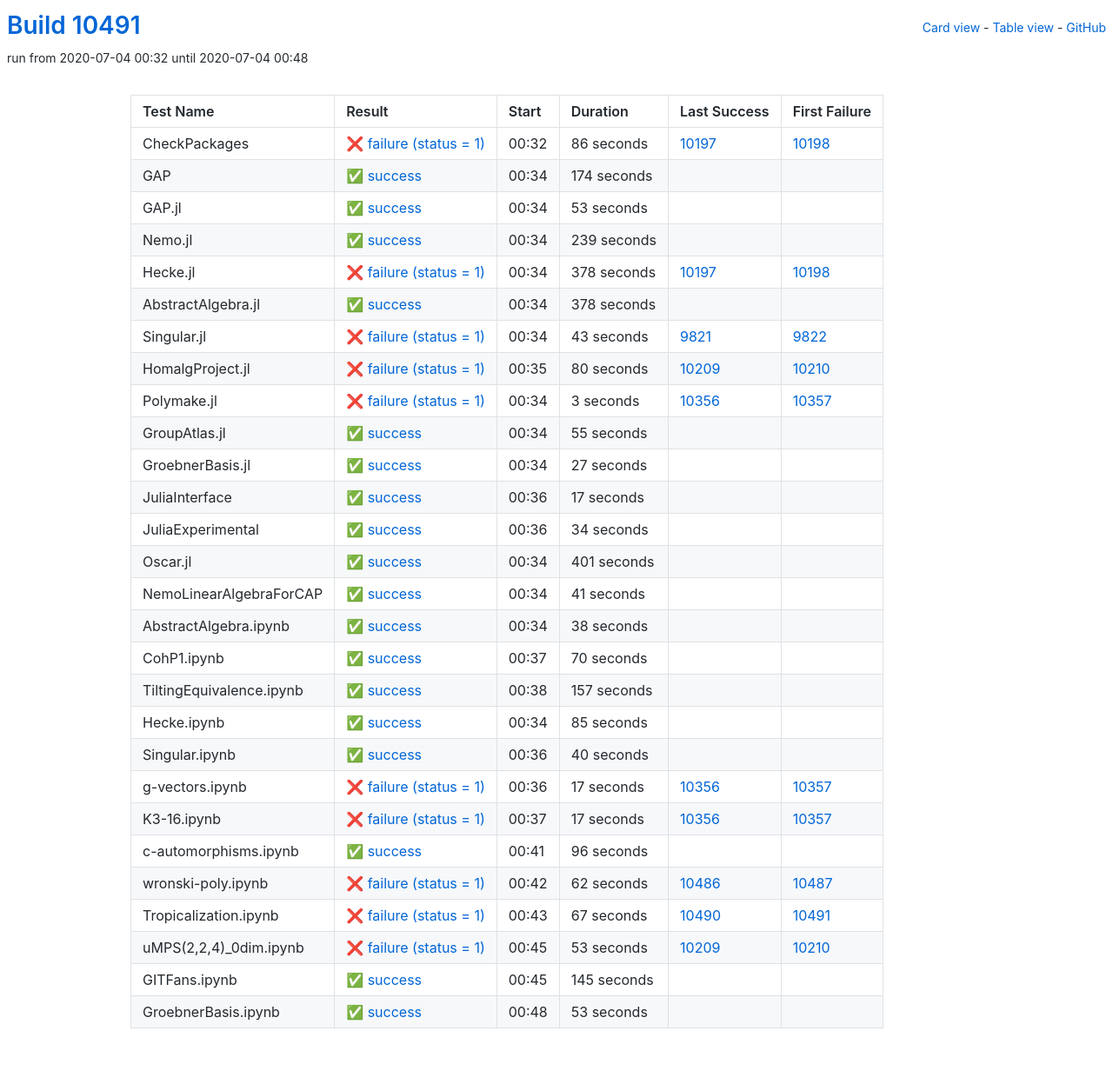
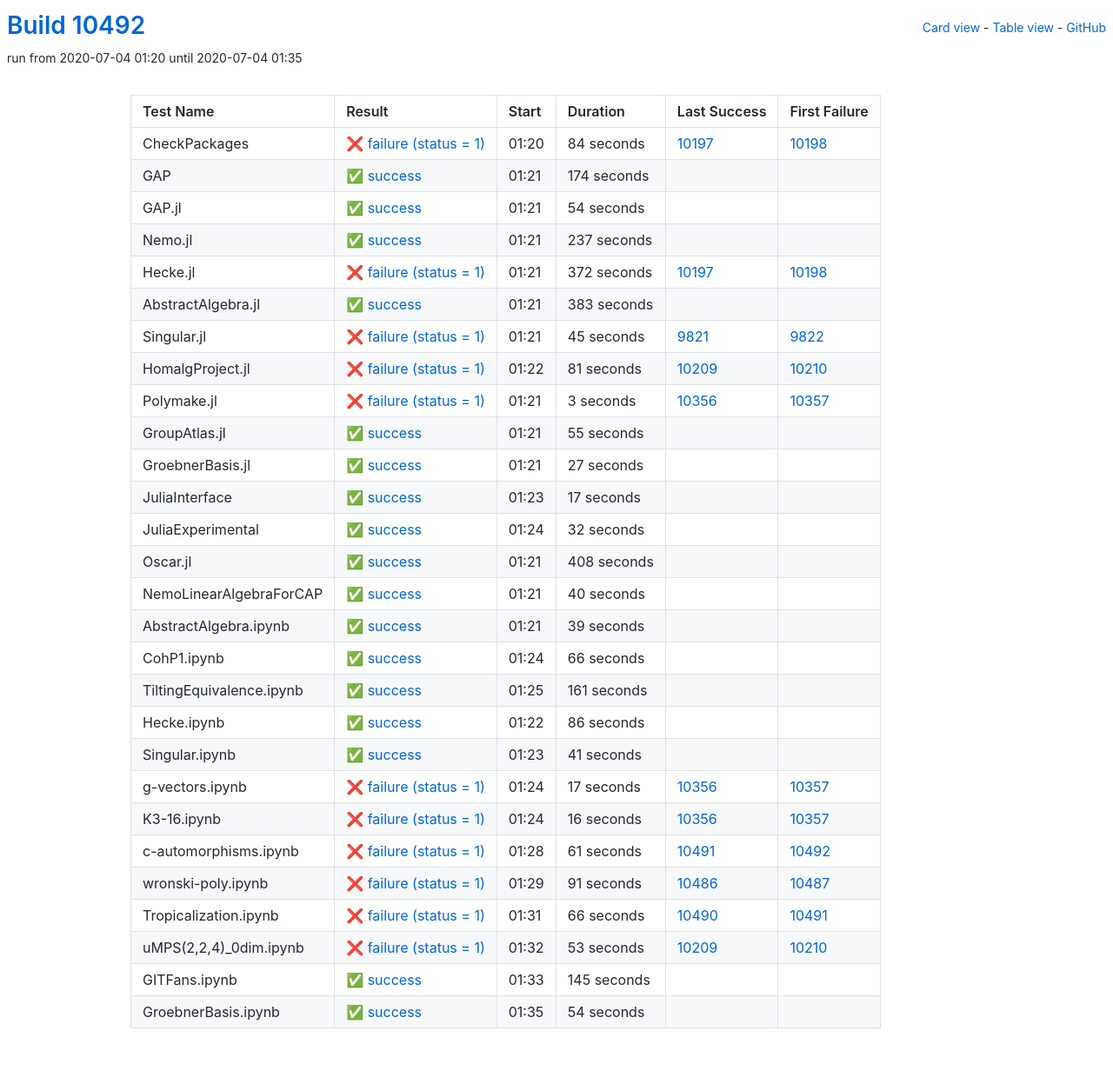
Before and after one commit to oscar-system/oscar-ci-status, a Jekyll site: the page built from table.html, in a window 1280 px wide. Shown: the whole page at 87% size. Built offline with Jekyll 4.4.1, drawn with Linux system fonts in a browser that asks for light colours.

Commit message:
Build #10492

```diff
--- a/_data/ci.yml
+++ b/_data/ci.yml
@@ -1,6 +1,6 @@
 ---
-build: 10491
-build_url: https://oscarci.mathematik.uni-kl.de/job/oscar/10491/
+build: 10492
+build_url: https://oscarci.mathematik.uni-kl.de/job/oscar/10492/
 job: oscar
 organization: oscar-system
 repo: oscar-ci-status
@@ -8,20 +8,20 @@
 tests:
 - name: CheckPackages
   id: checkpackages
-  log: https://oscarci.mathematik.uni-kl.de/job/oscar/10491/artifact/logs/build-10491/CheckPackages.log
-  start: 2020-07-04 00:32
+  log: https://oscarci.mathematik.uni-kl.de/job/oscar/10492/artifact/logs/build-10492/CheckPackages.log
+  start: 2020-07-04 01:20
   success: false
   exitcode: 1
   status: failure
-  duration: 86
+  duration: 84
   last_success: 10197
   last_success_url: https://oscarci.mathematik.uni-kl.de/job/oscar/10197/
   first_failure: 10198
   first_failure_url: https://oscarci.mathematik.uni-kl.de/job/oscar/10198/
 - name: GAP
   id: gap
-  log: https://oscarci.mathematik.uni-kl.de/job/oscar/10491/artifact/logs/build-10491/GAP.log
-  start: 2020-07-04 00:34
+  log: https://oscarci.mathematik.uni-kl.de/job/oscar/10492/artifact/logs/build-10492/GAP.log
+  start: 2020-07-04 01:21
   success: true
   exitcode: 0
   status: success
@@ -32,80 +32,80 @@
   first_failure_url:
 - name: GAP.jl
   id: gap-jl
-  log: https://oscarci.mathematik.uni-kl.de/job/oscar/10491/artifact/logs/build-10491/GAP.jl.log
-  start: 2020-07-04 00:34
+  log: https://oscarci.mathematik.uni-kl.de/job/oscar/10492/artifact/logs/build-10492/GAP.jl.log
+  start: 2020-07-04 01:21
   success: true
   exitcode: 0
   status: success
-  duration: 53
+  duration: 54
   last_success: false
   last_success_url:
   first_failure: false
   first_failure_url:
 - name: Nemo.jl
   id: nemo-jl
-  log: https://oscarci.mathematik.uni-kl.de/job/oscar/10491/artifact/logs/build-10491/Nemo.jl.log
-  start: 2020-07-04 00:34
+  log: https://oscarci.mathematik.uni-kl.de/job/oscar/10492/artifact/logs/build-10492/Nemo.jl.log
+  start: 2020-07-04 01:21
   success: true
   exitcode: 0
   status: success
-  duration: 239
+  duration: 237
   last_success: false
   last_success_url:
   first_failure: false
   first_failure_url:
 - name: Hecke.jl
   id: hecke-jl
-  log: https://oscarci.mathematik.uni-kl.de/job/oscar/10491/artifact/logs/build-10491/Hecke.jl.log
-  start: 2020-07-04 00:34
+  log: https://oscarci.mathematik.uni-kl.de/job/oscar/10492/artifact/logs/build-10492/Hecke.jl.log
+  start: 2020-07-04 01:21
   success: false
   exitcode: 1
   status: failure
-  duration: 378
+  duration: 372
   last_success: 10197
   last_success_url: https://oscarci.mathematik.uni-kl.de/job/oscar/10197/
   first_failure: 10198
   first_failure_url: https://oscarci.mathematik.uni-kl.de/job/oscar/10198/
 - name: AbstractAlgebra.jl
   id: abstractalgebra-jl
-  log: https://oscarci.mathematik.uni-kl.de/job/oscar/10491/artifact/logs/build-10491/AbstractAlgebra.jl.log
-  start: 2020-07-04 00:34
+  log: https://oscarci.mathematik.uni-kl.de/job/oscar/10492/artifact/logs/build-10492/AbstractAlgebra.jl.log
+  start: 2020-07-04 01:21
   success: true
   exitcode: 0
   status: success
-  duration: 378
+  duration: 383
   last_success: false
   last_success_url:
   first_failure: false
   first_failure_url:
 - name: Singular.jl
   id: singular-jl
-  log: https://oscarci.mathematik.uni-kl.de/job/oscar/10491/artifact/logs/build-10491/Singular.jl.log
-  start: 2020-07-04 00:34
+  log: https://oscarci.mathematik.uni-kl.de/job/oscar/10492/artifact/logs/build-10492/Singular.jl.log
+  start: 2020-07-04 01:21
   success: false
   exitcode: 1
   status: failure
-  duration: 43
+  duration: 45
   last_success: 9821
   last_success_url: https://oscarci.mathematik.uni-kl.de/job/oscar/9821/
   first_failure: 9822
   first_failure_url: https://oscarci.mathematik.uni-kl.de/job/oscar/9822/
 - name: HomalgProject.jl
   id: homalgproject-jl
-  log: https://oscarci.mathematik.uni-kl.de/job/oscar/10491/artifact/logs/build-10491/HomalgProject.jl.log
-  start: 2020-07-04 00:35
+  log: https://oscarci.mathematik.uni-kl.de/job/oscar/10492/artifact/logs/build-10492/HomalgProject.jl.log
+  start: 2020-07-04 01:22
   success: false
   exitcode: 1
   status: failure
-  duration: 80
+  duration: 81
   last_success: 10209
   last_success_url: https://oscarci.mathematik.uni-kl.de/job/oscar/10209/
   first_failure: 10210
   first_failure_url: https://oscarci.mathematik.uni-kl.de/job/oscar/10210/
 - name: Polymake.jl
   id: polymake-jl
-  log: https://oscarci.mathematik.uni-kl.de/job/oscar/10491/artifact/logs/build-10491/Polymake.jl.log
-  start: 2020-07-04 00:34
+  log: https://oscarci.mathematik.uni-kl.de/job/oscar/10492/artifact/logs/build-10492/Polymake.jl.log
+  start: 2020-07-04 01:21
   success: false
   exitcode: 1
   status: failure
@@ -116,8 +116,8 @@
   first_failure_url: https://oscarci.mathematik.uni-kl.de/job/oscar/10357/
 - name: GroupAtlas.jl
   id: groupatlas-jl
-  log: https://oscarci.mathematik.uni-kl.de/job/oscar/10491/artifact/logs/build-10491/GroupAtlas.jl.log
-  start: 2020-07-04 00:34
+  log: https://oscarci.mathematik.uni-kl.de/job/oscar/10492/artifact/logs/build-10492/GroupAtlas.jl.log
+  start: 2020-07-04 01:21
   success: true
   exitcode: 0
   status: success
@@ -128,8 +128,8 @@
   first_failure_url:
 - name: GroebnerBasis.jl
   id: groebnerbasis-jl
-  log: https://oscarci.mathematik.uni-kl.de/job/oscar/10491/artifact/logs/build-10491/GroebnerBasis.jl.log
-  start: 2020-07-04 00:34
+  log: https://oscarci.mathematik.uni-kl.de/job/oscar/10492/artifact/logs/build-10492/GroebnerBasis.jl.log
+  start: 2020-07-04 01:21
   success: true
   exitcode: 0
   status: success
@@ -140,8 +140,8 @@
   first_failure_url:
 - name: JuliaInterface
   id: juliainterface
-  log: https://oscarci.mathematik.uni-kl.de/job/oscar/10491/artifact/logs/build-10491/JuliaInterface.log
-  start: 2020-07-04 00:36
+  log: https://oscarci.mathematik.uni-kl.de/job/oscar/10492/artifact/logs/build-10492/JuliaInterface.log
+  start: 2020-07-04 01:23
   success: true
   exitcode: 0
   status: success
@@ -152,32 +152,92 @@
   first_failure_url:
 - name: JuliaExperimental
   id: juliaexperimental
-  log: https://oscarci.mathematik.uni-kl.de/job/oscar/10491/artifact/logs/build-10491/JuliaExperimental.log
-  start: 2020-07-04 00:36
+  log: https://oscarci.mathematik.uni-kl.de/job/oscar/10492/artifact/logs/build-10492/JuliaExperimental.log
+  start: 2020-07-04 01:24
   success: true
   exitcode: 0
   status: success
-  duration: 34
+  duration: 32
   last_success: false
   last_success_url:
   first_failure: false
   first_failure_url:
 - name: Oscar.jl
   id: oscar-jl
-  log: https://oscarci.mathematik.uni-kl.de/job/oscar/10491/artifact/logs/build-10491/Oscar.jl.log
-  start: 2020-07-04 00:34
+  log: https://oscarci.mathematik.uni-kl.de/job/oscar/10492/artifact/logs/build-10492/Oscar.jl.log
+  start: 2020-07-04 01:21
   success: true
   exitcode: 0
   status: success
-  duration: 401
+  duration: 408
   last_success: false
   last_success_url:
   first_failure: false
   first_failure_url:
 - name: NemoLinearAlgebraForCAP
   id: nemolinearalgebraforcap
-  log: https://oscarci.mathematik.uni-kl.de/job/oscar/10491/artifact/logs/build-10491/NemoLinearAlgebraForCAP.log
-  start: 2020-07-04 00:34
+  log: https://oscarci.mathematik.uni-kl.de/job/oscar/10492/artifact/logs/build-10492/NemoLinearAlgebraForCAP.log
+  start: 2020-07-04 01:21
+  success: true
+  exitcode: 0
+  status: success
+  duration: 40
+  last_success: false
+  last_success_url:
+  first_failure: false
+  first_failure_url:
+- name: AbstractAlgebra.ipynb
+  id: abstractalgebra-ipynb
+  log: https://oscarci.mathematik.uni-kl.de/job/oscar/10492/artifact/logs/build-10492/AbstractAlgebra.ipynb.log
+  start: 2020-07-04 01:21
+  success: true
+  exitcode: 0
+  status: success
+  duration: 39
+  last_success: false
+  last_success_url:
+  first_failure: false
+  first_failure_url:
+- name: CohP1.ipynb
+  id: cohp1-ipynb
+  log: https://oscarci.mathematik.uni-kl.de/job/oscar/10492/artifact/logs/build-10492/CohP1.ipynb.log
+  start: 2020-07-04 01:24
+  success: true
+  exitcode: 0
+  status: success
+  duration: 66
+  last_success: false
+  last_success_url:
+  first_failure: false
+  first_failure_url:
+- name: TiltingEquivalence.ipynb
+  id: tiltingequivalence-ipynb
+  log: https://oscarci.mathematik.uni-kl.de/job/oscar/10492/artifact/logs/build-10492/TiltingEquivalence.ipynb.log
+  start: 2020-07-04 01:25
+  success: true
+  exitcode: 0
+  status: success
+  duration: 161
+  last_success: false
+  last_success_url:
+  first_failure: false
+  first_failure_url:
+- name: Hecke.ipynb
+  id: hecke-ipynb
+  log: https://oscarci.mathematik.uni-kl.de/job/oscar/10492/artifact/logs/build-10492/Hecke.ipynb.log
+  start: 2020-07-04 01:22
+  success: true
+  exitcode: 0
+  status: success
+  duration: 86
+  last_success: false
+  last_success_url:
+  first_failure: false
+  first_failure_url:
+- name: Singular.ipynb
+  id: singular-ipynb
+  log: https://oscarci.mathematik.uni-kl.de/job/oscar/10492/artifact/logs/build-10492/Singular.ipynb.log
+  start: 2020-07-04 01:23
   success: true
   exitcode: 0
   status: success
@@ -186,70 +246,10 @@
   last_success_url:
   first_failure: false
   first_failure_url:
-- name: AbstractAlgebra.ipynb
-  id: abstractalgebra-ipynb
-  log: https://oscarci.mathematik.uni-kl.de/job/oscar/10491/artifact/logs/build-10491/AbstractAlgebra.ipynb.log
-  start: 2020-07-04 00:34
-  success: true
-  exitcode: 0
-  status: success
-  duration: 38
-  last_success: false
-  last_success_url:
-  first_failure: false
-  first_failure_url:
-- name: CohP1.ipynb
-  id: cohp1-ipynb
-  log: https://oscarci.mathematik.uni-kl.de/job/oscar/10491/artifact/logs/build-10491/CohP1.ipynb.log
-  start: 2020-07-04 00:37
-  success: true
-  exitcode: 0
-  status: success
-  duration: 70
-  last_success: false
-  last_success_url:
-  first_failure: false
-  first_failure_url:
-- name: TiltingEquivalence.ipynb
-  id: tiltingequivalence-ipynb
-  log: https://oscarci.mathematik.uni-kl.de/job/oscar/10491/artifact/logs/build-10491/TiltingEquivalence.ipynb.log
-  start: 2020-07-04 00:38
-  success: true
-  exitcode: 0
-  status: success
-  duration: 157
-  last_success: false
-  last_success_url:
-  first_failure: false
-  first_failure_url:
-- name: Hecke.ipynb
-  id: hecke-ipynb
-  log: https://oscarci.mathematik.uni-kl.de/job/oscar/10491/artifact/logs/build-10491/Hecke.ipynb.log
-  start: 2020-07-04 00:34
-  success: true
-  exitcode: 0
-  status: success
-  duration: 85
-  last_success: false
-  last_success_url:
-  first_failure: false
-  first_failure_url:
-- name: Singular.ipynb
-  id: singular-ipynb
-  log: https://oscarci.mathematik.uni-kl.de/job/oscar/10491/artifact/logs/build-10491/Singular.ipynb.log
-  start: 2020-07-04 00:36
-  success: true
-  exitcode: 0
-  status: success
-  duration: 40
-  last_success: false
-  last_success_url:
-  first_failure: false
-  first_failure_url:
 - name: g-vectors.ipynb
   id: g-vectors-ipynb
-  log: https://oscarci.mathematik.uni-kl.de/job/oscar/10491/artifact/logs/build-10491/g-vectors.ipynb.log
-  start: 2020-07-04 00:36
+  log: https://oscarci.mathematik.uni-kl.de/job/oscar/10492/artifact/logs/build-10492/g-vectors.ipynb.log
+  start: 2020-07-04 01:24
   success: false
   exitcode: 1
   status: failure
@@ -260,56 +260,56 @@
   first_failure_url: https://oscarci.mathematik.uni-kl.de/job/oscar/10357/
 - name: K3-16.ipynb
   id: k3-16-ipynb
-  log: https://oscarci.mathematik.uni-kl.de/job/oscar/10491/artifact/logs/build-10491/K3-16.ipynb.log
-  start: 2020-07-04 00:37
+  log: https://oscarci.mathematik.uni-kl.de/job/oscar/10492/artifact/logs/build-10492/K3-16.ipynb.log
+  start: 2020-07-04 01:24
   success: false
   exitcode: 1
   status: failure
-  duration: 17
+  duration: 16
   last_success: 10356
   last_success_url: https://oscarci.mathematik.uni-kl.de/job/oscar/10356/
   first_failure: 10357
   first_failure_url: https://oscarci.mathematik.uni-kl.de/job/oscar/10357/
 - name: c-automorphisms.ipynb
   id: c-automorphisms-ipynb
-  log: https://oscarci.mathematik.uni-kl.de/job/oscar/10491/artifact/logs/build-10491/c-automorphisms.ipynb.log
-  start: 2020-07-04 00:41
-  success: true
-  exitcode: 0
-  status: success
-  duration: 96
-  last_success: false
-  last_success_url:
-  first_failure: false
-  first_failure_url:
-- name: wronski-poly.ipynb
-  id: wronski-poly-ipynb
-  log: https://oscarci.mathematik.uni-kl.de/job/oscar/10491/artifact/logs/build-10491/wronski-poly.ipynb.log
-  start: 2020-07-04 00:42
+  log: https://oscarci.mathematik.uni-kl.de/job/oscar/10492/artifact/logs/build-10492/c-automorphisms.ipynb.log
+  start: 2020-07-04 01:28
   success: false
   exitcode: 1
   status: failure
-  duration: 62
+  duration: 61
+  last_success: 10491
+  last_success_url: https://oscarci.mathematik.uni-kl.de/job/oscar/10491/
+  first_failure: 10492
+  first_failure_url: https://oscarci.mathematik.uni-kl.de/job/oscar/10492/
+- name: wronski-poly.ipynb
+  id: wronski-poly-ipynb
+  log: https://oscarci.mathematik.uni-kl.de/job/oscar/10492/artifact/logs/build-10492/wronski-poly.ipynb.log
+  start: 2020-07-04 01:29
+  success: false
+  exitcode: 1
+  status: failure
+  duration: 91
   last_success: 10486
   last_success_url: https://oscarci.mathematik.uni-kl.de/job/oscar/10486/
   first_failure: 10487
   first_failure_url: https://oscarci.mathematik.uni-kl.de/job/oscar/10487/
 - name: Tropicalization.ipynb
   id: tropicalization-ipynb
-  log: https://oscarci.mathematik.uni-kl.de/job/oscar/10491/artifact/logs/build-10491/Tropicalization.ipynb.log
-  start: 2020-07-04 00:43
+  log: https://oscarci.mathematik.uni-kl.de/job/oscar/10492/artifact/logs/build-10492/Tropicalization.ipynb.log
+  start: 2020-07-04 01:31
   success: false
   exitcode: 1
   status: failure
-  duration: 67
+  duration: 66
   last_success: 10490
   last_success_url: https://oscarci.mathematik.uni-kl.de/job/oscar/10490/
   first_failure: 10491
   first_failure_url: https://oscarci.mathematik.uni-kl.de/job/oscar/10491/
 - name: uMPS(2,2,4)_0dim.ipynb
   id: umps-2-2-4-0dim-ipynb
-  log: https://oscarci.mathematik.uni-kl.de/job/oscar/10491/artifact/logs/build-10491/uMPS-2-2-4-_0dim.ipynb.log
-  start: 2020-07-04 00:45
+  log: https://oscarci.mathematik.uni-kl.de/job/oscar/10492/artifact/logs/build-10492/uMPS-2-2-4-_0dim.ipynb.log
+  start: 2020-07-04 01:32
   success: false
   exitcode: 1
   status: failure
@@ -320,8 +320,8 @@
   first_failure_url: https://oscarci.mathematik.uni-kl.de/job/oscar/10210/
 - name: GITFans.ipynb
   id: gitfans-ipynb
-  log: https://oscarci.mathematik.uni-kl.de/job/oscar/10491/artifact/logs/build-10491/GITFans.ipynb.log
-  start: 2020-07-04 00:45
+  log: https://oscarci.mathematik.uni-kl.de/job/oscar/10492/artifact/logs/build-10492/GITFans.ipynb.log
+  start: 2020-07-04 01:33
   success: true
   exitcode: 0
   status: success
@@ -332,12 +332,12 @@
   first_failure_url:
 - name: GroebnerBasis.ipynb
   id: groebnerbasis-ipynb
-  log: https://oscarci.mathematik.uni-kl.de/job/oscar/10491/artifact/logs/build-10491/GroebnerBasis.ipynb.log
-  start: 2020-07-04 00:48
+  log: https://oscarci.mathematik.uni-kl.de/job/oscar/10492/artifact/logs/build-10492/GroebnerBasis.ipynb.log
+  start: 2020-07-04 01:35
   success: true
   exitcode: 0
   status: success
-  duration: 53
+  duration: 54
   last_success: false
   last_success_url:
   first_failure: false
```
Also changed, not shown: README.md.
